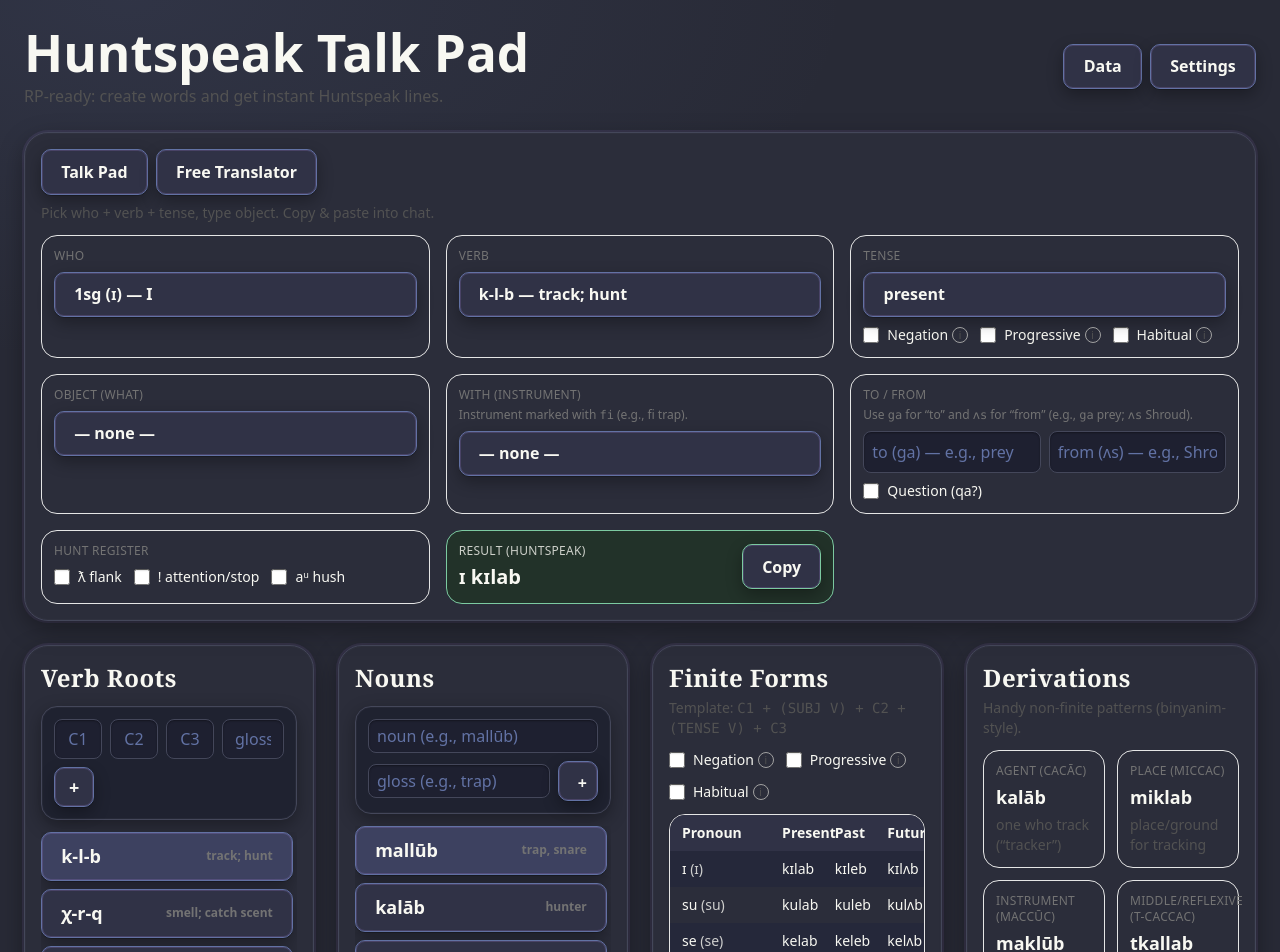
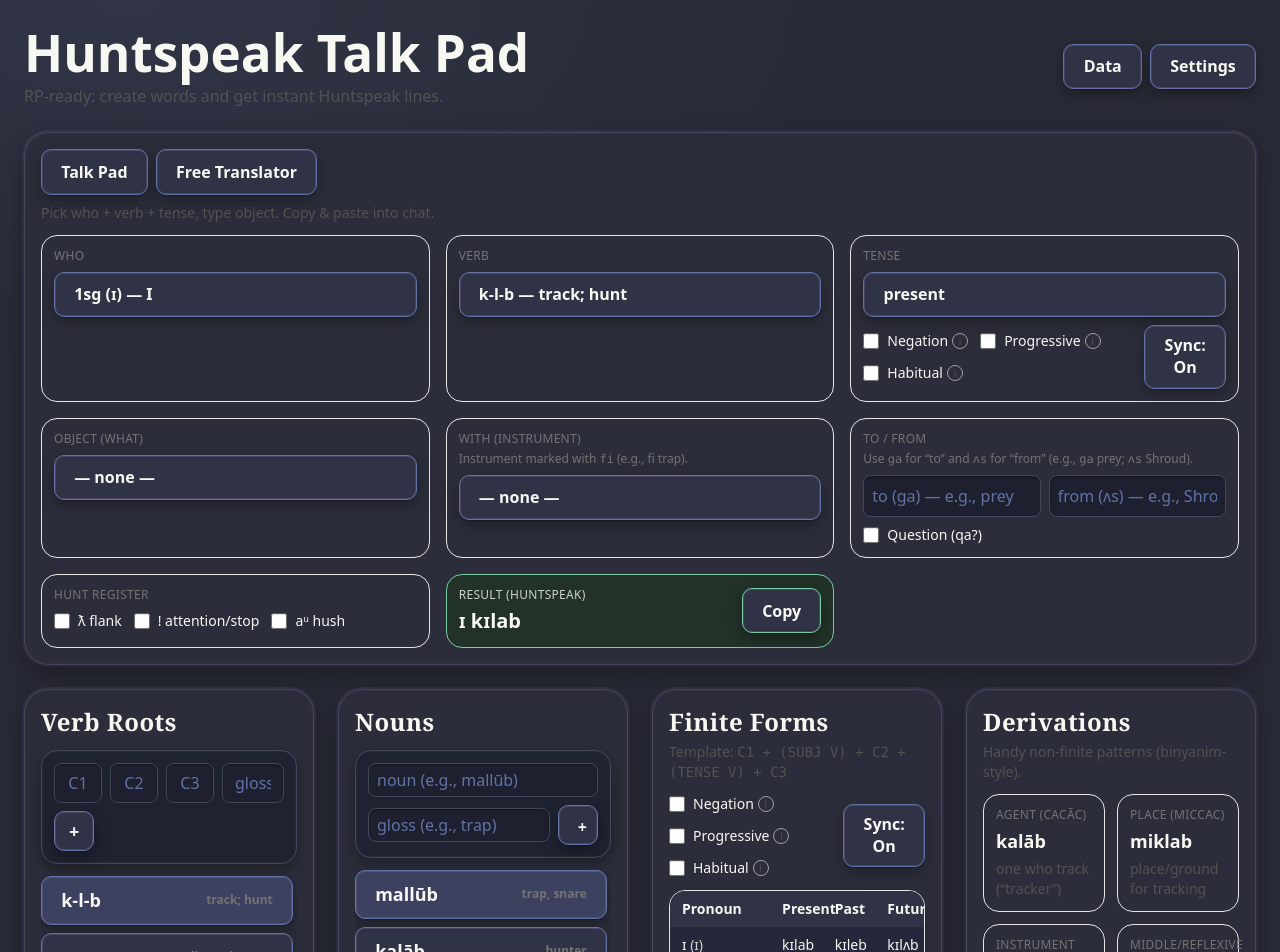
Before and after one commit to L1ghth0us3/Moontalk, a React (Vite) app: page / in a window 1280 px wide. Shown: the top 952 px of the page. Built offline with nearby package versions, Linux system fonts and the light colour scheme.

Commit message:
feat(data): move Import/Export and Hard Reset from Settings to Data popup; Hard Reset styled red with confirmation

```diff
--- a/src/HuntspeakTalkPad.tsx
+++ b/src/HuntspeakTalkPad.tsx
@@ -30,6 +30,7 @@ export default function HuntspeakTalkPad(){
   const [composerTab, setComposerTab] = useLocalStorageState<'talk'|'translator'>("huntspeak_composer_tab", 'talk');
   const [confirmResetOpen, setConfirmResetOpen] = useState(false);
   const [syncMorph, setSyncMorph] = useLocalStorageState<boolean>(LS_KEYS.morphSync, true);
+  const [sharedMorph, setSharedMorph] = useLocalStorageState<{neg:boolean;prog:boolean;hab:boolean}>(LS_KEYS.morphToggles, {neg:false,prog:false,hab:false});
 
   // Keep a valid selected root when the roots list changes (e.g. delete).
   useEffect(()=>{
@@ -94,7 +95,16 @@ export default function HuntspeakTalkPad(){
     return (
       <>
         <p className="text-sm text-neutral-600 mb-3">Pick who + verb + tense, type object. Copy & paste into chat.</p>
-        <TalkPad roots={roots} nouns={nouns} selectedRootId={selected?.id || undefined} onSelectRoot={(id)=>setSelectedId(id)} />
+        <TalkPad
+          roots={roots}
+          nouns={nouns}
+          selectedRootId={selected?.id || undefined}
+          onSelectRoot={(id)=>setSelectedId(id)}
+          syncMorph={syncMorph}
+          morph={sharedMorph}
+          onMorphChange={setSharedMorph}
+          onToggleSync={()=>setSyncMorph(v=>!v)}
+        />
       </>
     );
   }
@@ -183,7 +193,16 @@ export default function HuntspeakTalkPad(){
       <div className="mt-6 grid grid-cols-1 md:grid-cols-2 xl:grid-cols-4 gap-6 items-start">
         <RootEditor initial={roots} onChange={setRoots} selectedId={selectedId} onSelect={setSelectedId} showCollapse={showCollapse} />
         <NounEditor initial={nouns} onChange={setNouns} selectedId={selectedNounId} onSelect={setSelectedNounId} showCollapse={showCollapse} />
-        {selected && (<FiniteForms root={selected} showCollapse={showCollapse} />)}
+        {selected && (
+          <FiniteForms
+            root={selected}
+            showCollapse={showCollapse}
+            syncMorph={syncMorph}
+            morph={sharedMorph}
+            onMorphChange={setSharedMorph}
+            onToggleSync={()=>setSyncMorph(v=>!v)}
+          />
+        )}
         {selected && (<RenderDerivations root={selected} showCollapse={showCollapse} />)}
       </div>
     </div>
@@ -208,6 +227,14 @@ export default function HuntspeakTalkPad(){
                   </label>
                 </div>
                 <div className="text-xs opacity-70">Exports and imports roots and nouns as JSON.</div>
+                <div className="pt-3 border-t border-neutral-200/70">
+                  <div className="text-sm font-medium mb-2 text-red-700">Danger Zone</div>
+                  <button
+                    title="Fully Reset Local Storage! Danger!"
+                    className="px-3 py-2 rounded-lg border border-red-300 text-red-700 hover:bg-red-50"
+                    onClick={()=>setConfirmResetOpen(true)}
+                  >Hard Reset</button>
+                </div>
               </div>
             </div>
           </div>
@@ -266,25 +293,7 @@ export default function HuntspeakTalkPad(){
                   </label>
                 </div>
               </div>
-              <div className="pt-2 border-t border-neutral-200/70">
-                <div className="text-sm font-medium mb-2">Data</div>
-                <div className="flex items-center gap-2">
-                  <button className="px-3 py-2 rounded-lg border border-neutral-300 hover:bg-neutral-50" onClick={exportData}>Export</button>
-                  <label className="px-3 py-2 rounded-lg border border-neutral-300 hover:bg-neutral-50 cursor-pointer">
-                    Import
-                    <input type="file" accept="application/json" className="hidden" onChange={e=>{ const f=e.target.files?.[0]; if (f) importData(f); }} />
-                  </label>
-                </div>
-                <div className="text-xs opacity-70 mt-1">Exports and imports roots and nouns as JSON.</div>
-                <div className="mt-4 pt-3 border-t border-neutral-200/70">
-                  <div className="text-sm font-medium mb-2 text-red-700">Danger Zone</div>
-                  <button
-                    title="Fully Reset Local Storage! Danger!"
-                    className="px-3 py-2 rounded-lg border border-red-300 text-red-700 hover:bg-red-50"
-                    onClick={()=>setConfirmResetOpen(true)}
-                  >Reset</button>
-                </div>
-              </div>
+              {/* Data controls moved to the Data popup */}
             </div>
           </div>
         </div>
--- a/src/components/FiniteForms.tsx
+++ b/src/components/FiniteForms.tsx
@@ -3,22 +3,27 @@ import type { Root } from "../types";
 import { buildFinite, withHabitual, withNegation, withProgressive } from "../lib/morphology";
 import Toggle from "./ui/Toggle";
 import { useState, useMemo } from "react";
-import { useLocalStorageState, LS_KEYS } from "../lib/storage";
+import { useLocalStorageState } from "../lib/storage";
 
 /**
  * Matrix of finite forms for a single root across all pronouns × tenses,
  * with optional toggles to apply progressive/habitual/negation uniformly.
  */
-export default function FiniteForms({ root, showCollapse = false }: { root: Root, showCollapse?: boolean }){
+export default function FiniteForms({ root, showCollapse = false, syncMorph = false, morph, onMorphChange, onToggleSync }: {
+  root: Root;
+  showCollapse?: boolean;
+  syncMorph?: boolean;
+  morph?: { neg: boolean; prog: boolean; hab: boolean };
+  onMorphChange?: (m: { neg: boolean; prog: boolean; hab: boolean }) => void;
+  onToggleSync?: () => void;
+}){
   const [showNeg, setShowNeg] = useState(false);
   const [showProg, setShowProg] = useState(false);
   const [showHab, setShowHab] = useState(false);
   const [collapsed, setCollapsed] = useLocalStorageState<boolean>('huntspeak_collapse_finite', false);
-  const [syncMorph] = useLocalStorageState<boolean>(LS_KEYS.morphSync, true);
-  const [morph, setMorph] = useLocalStorageState<{neg:boolean;prog:boolean;hab:boolean}>(LS_KEYS.morphToggles, {neg:false,prog:false,hab:false});
-  const effNeg = syncMorph ? morph.neg : showNeg;
-  const effProg = syncMorph ? morph.prog : showProg;
-  const effHab = syncMorph ? morph.hab : showHab;
+  const effNeg = syncMorph ? !!morph?.neg : showNeg;
+  const effProg = syncMorph ? !!morph?.prog : showProg;
+  const effHab = syncMorph ? !!morph?.hab : showHab;
 
   // Precompute the table rows when inputs/toggles change.
   const rows = useMemo(() => PRONOUNS.map(p => {
@@ -65,10 +70,25 @@ export default function FiniteForms({ root, showCollapse = false }: { root: Root
       {!collapsed && (
       <>
       <p className="text-sm text-neutral-600 mb-3">Template: <code>C1 + (SUBJ V) + C2 + (TENSE V) + C3</code></p>
-      <div className="flex flex-wrap items-center gap-3 mb-3">
-        <Toggle label="Negation" info="Adds naaq-; naq- before k/g/q." checked={effNeg} onChange={(v)=> syncMorph ? setMorph(m=>({...m, neg:v})) : setShowNeg(v)} />
-        <Toggle label="Progressive" info="Geminate C2 before tense vowel." checked={effProg} onChange={(v)=> syncMorph ? setMorph(m=>({...m, prog:v})) : setShowProg(v)} />
-        <Toggle label="Habitual" info="Adds -ar for habitual." checked={effHab} onChange={(v)=> syncMorph ? setMorph(m=>({...m, hab:v})) : setShowHab(v)} />
+      <div className="flex items-center justify-between gap-3 mb-3">
+        <div className="flex flex-wrap items-center gap-3">
+          <Toggle label="Negation" info="Adds naaq-; naq- before k/g/q." checked={effNeg} onChange={(v)=> syncMorph ? onMorphChange?.({ neg:v, prog: effProg, hab: effHab }) : setShowNeg(v)} />
+          <Toggle label="Progressive" info="Geminate C2 before tense vowel." checked={effProg} onChange={(v)=> syncMorph ? onMorphChange?.({ neg: effNeg, prog: v, hab: effHab }) : setShowProg(v)} />
+          <Toggle label="Habitual" info="Adds -ar for habitual." checked={effHab} onChange={(v)=> syncMorph ? onMorphChange?.({ neg: effNeg, prog: effProg, hab: v }) : setShowHab(v)} />
+        </div>
+        <div className="relative group ml-3">
+          <button
+            type="button"
+            onClick={onToggleSync}
+            className={`text-xs px-2 py-0.5 rounded-full border select-none ${syncMorph ? 'border-emerald-300 text-emerald-700 bg-emerald-50' : 'border-neutral-300 text-neutral-700 bg-neutral-50 hover:bg-neutral-100'}`}
+            title={syncMorph ? 'Click to turn sync Off' : 'Click to turn sync On'}
+          >
+            {syncMorph ? 'Sync: On' : 'Sync: Off'}
+          </button>
+          <span className="pointer-events-none absolute left-1/2 -translate-x-1/2 top-full mt-2 z-50 hidden rounded-md border border-neutral-200 bg-white px-2.5 py-1.5 text-xs leading-snug text-neutral-900 shadow-xl whitespace-nowrap group-hover:block">
+            Sync Neg/Prog/Hab across panels
+          </span>
+        </div>
       </div>
       <div className="overflow-x-auto rounded-2xl shadow-sm border border-neutral-200">
         <table className="table-fixed w-full text-sm 2xl:text-base finite-table">
--- a/src/components/TalkPad.tsx
+++ b/src/components/TalkPad.tsx
@@ -14,7 +14,16 @@ const clip = async (text: string) => { try { await navigator.clipboard.writeText
  * then optionally fill object and adpositional phrases. Produces a 1‑line
  * Huntspeak sentence (copyable).
  */
-export default function TalkPad({ roots, nouns, selectedRootId, onSelectRoot }: { roots: Root[]; nouns: Noun[]; selectedRootId?: string; onSelectRoot?: (id: string)=>void }){
+export default function TalkPad({ roots, nouns, selectedRootId, onSelectRoot, syncMorph = false, morph, onMorphChange, onToggleSync }: {
+  roots: Root[];
+  nouns: Noun[];
+  selectedRootId?: string;
+  onSelectRoot?: (id: string)=>void;
+  syncMorph?: boolean;
+  morph?: { neg: boolean; prog: boolean; hab: boolean };
+  onMorphChange?: (m: { neg: boolean; prog: boolean; hab: boolean }) => void;
+  onToggleSync?: () => void;
+}){
   const [state, setState] = useLocalStorageState(LS_KEYS.talk, {
     pronForm: PRONOUNS[0].form,
     rootId: roots[0]?.id || "",
@@ -23,8 +32,6 @@ export default function TalkPad({ roots, nouns, selectedRootId, onSelectRoot }:
     obj: "", objectNounId: "", withNounId: "", toText: "", fromText: "",
     question: false, register: { attn:false, flank:false, hush:false },
   });
-  const [syncMorph] = useLocalStorageState<boolean>(LS_KEYS.morphSync, true);
-  const [morph, setMorph] = useLocalStorageState<{neg:boolean;prog:boolean;hab:boolean}>(LS_KEYS.morphToggles, {neg:false,prog:false,hab:false});
 
   // Keep selected IDs valid when upstream lists mutate (add/remove).
   useEffect(()=>{
@@ -33,11 +40,7 @@ export default function TalkPad({ roots, nouns, selectedRootId, onSelectRoot }:
     if (state.objectNounId && !nouns.find(n=>n.id===state.objectNounId)) setState(s=>({ ...s, objectNounId: "" }));
   }, [roots, nouns]);
 
-  // When sync is enabled, mirror shared morph toggles into Talk Pad state
-  useEffect(()=>{
-    if (!syncMorph) return;
-    setState(s=> ({ ...s, neg: morph.neg, prog: morph.prog, hab: morph.hab }));
-  }, [syncMorph, morph.neg, morph.prog, morph.hab]);
+  // When sync is enabled, use shared toggles directly via eff*; no local mirroring needed.
 
   // Follow external selected root from the Verb Root component when provided.
   useEffect(()=>{
@@ -48,6 +51,9 @@ export default function TalkPad({ roots, nouns, selectedRootId, onSelectRoot }:
   }, [selectedRootId, roots]);
 
   const pron = PRONOUNS.find(p=>p.form===state.pronForm) || PRONOUNS[0];
+  const effNeg = syncMorph ? !!morph?.neg : state.neg;
+  const effProg = syncMorph ? !!morph?.prog : state.prog;
+  const effHab = syncMorph ? !!morph?.hab : state.hab;
   const tense = TENSES.find(t=>t.key===state.tenseKey) || TENSES[0];
   const r = useMemo(()=> roots.find(x=>x.id===state.rootId) || roots[0], [roots, state.rootId]);
   const withNoun = nouns.find(n=>n.id===state.withNounId);
@@ -68,11 +74,11 @@ export default function TalkPad({ roots, nouns, selectedRootId, onSelectRoot }:
   const hsVerb = useMemo(()=>{
     if (!r) return "";
     let form = buildFinite(r, pron.subjV, tense.vowel);
-    if (state.prog) form = withProgressive(form, r);
-    if (state.hab) form = withHabitual(form);
-    if (state.neg) form = withNegation(form);
+    if (effProg) form = withProgressive(form, r);
+    if (effHab) form = withHabitual(form);
+    if (effNeg) form = withNegation(form);
     return form;
-  }, [r, pron, tense, state.prog, state.hab, state.neg]);
+  }, [r, pron, tense, effProg, effHab, effNeg]);
 
   // Compose the final sentence. Order:
   // pronoun • verb • [object] • [fi INSTR] • [ga TO] • [ʌs FROM] • [qa?]
@@ -113,10 +119,31 @@ export default function TalkPad({ roots, nouns, selectedRootId, onSelectRoot }:
         <div className="rounded-2xl border border-neutral-200 p-3">
           <div className="text-xs uppercase tracking-wide text-neutral-500 mb-2">Tense</div>
           <NiceSelect value={state.tenseKey} onChange={k=>setState(s=>({...s, tenseKey:k}))} items={TENSES.map(t=>({ value:t.key, label:t.label }))} />
-          <div className="mt-2 flex flex-wrap gap-3">
-            <Toggle label="Negation" info="Adds naaq-; becomes naq- before k/g/q." checked={state.neg} onChange={v=>{ setState(s=>({...s, neg:v})); if (syncMorph) setMorph(m=>({...m, neg:v})); }} />
-            <Toggle label="Progressive" info="Geminate C2 before tense vowel." checked={state.prog} onChange={v=>{ setState(s=>({...s, prog:v})); if (syncMorph) setMorph(m=>({...m, prog:v})); }} />
-            <Toggle label="Habitual" info="Adds -ar for habitual." checked={state.hab} onChange={v=>{ setState(s=>({...s, hab:v})); if (syncMorph) setMorph(m=>({...m, hab:v})); }} />
+          <div className="mt-2 flex items-center justify-between gap-3">
+            <div className="flex flex-wrap gap-3">
+              <Toggle label="Negation" info="Adds naaq-; becomes naq- before k/g/q." checked={effNeg} onChange={v=>{
+                if (syncMorph) onMorphChange?.({ neg: v, prog: effProg, hab: effHab }); else setState(s=>({...s, neg:v}));
+              }} />
+              <Toggle label="Progressive" info="Geminate C2 before tense vowel." checked={effProg} onChange={v=>{
+                if (syncMorph) onMorphChange?.({ neg: effNeg, prog: v, hab: effHab }); else setState(s=>({...s, prog:v}));
+              }} />
+              <Toggle label="Habitual" info="Adds -ar for habitual." checked={effHab} onChange={v=>{
+                if (syncMorph) onMorphChange?.({ neg: effNeg, prog: effProg, hab: v }); else setState(s=>({...s, hab:v}));
+              }} />
+            </div>
+            <div className="relative group ml-3">
+              <button
+                type="button"
+                onClick={onToggleSync}
+                className={`text-xs px-2 py-0.5 rounded-full border select-none ${syncMorph ? 'border-emerald-300 text-emerald-700 bg-emerald-50' : 'border-neutral-300 text-neutral-700 bg-neutral-50 hover:bg-neutral-100'}`}
+                title={syncMorph ? 'Click to turn sync Off' : 'Click to turn sync On'}
+              >
+                {syncMorph ? 'Sync: On' : 'Sync: Off'}
+              </button>
+              <span className="pointer-events-none absolute left-1/2 -translate-x-1/2 top-full mt-2 z-50 hidden rounded-md border border-neutral-200 bg-white px-2.5 py-1.5 text-xs leading-snug text-neutral-900 shadow-xl whitespace-nowrap group-hover:block">
+                Sync Neg/Prog/Hab across panels
+              </span>
+            </div>
           </div>
         </div>
         <div className="rounded-2xl border border-neutral-200 p-3">
```
Lines whose indentation alone changed are shown as unchanged.
